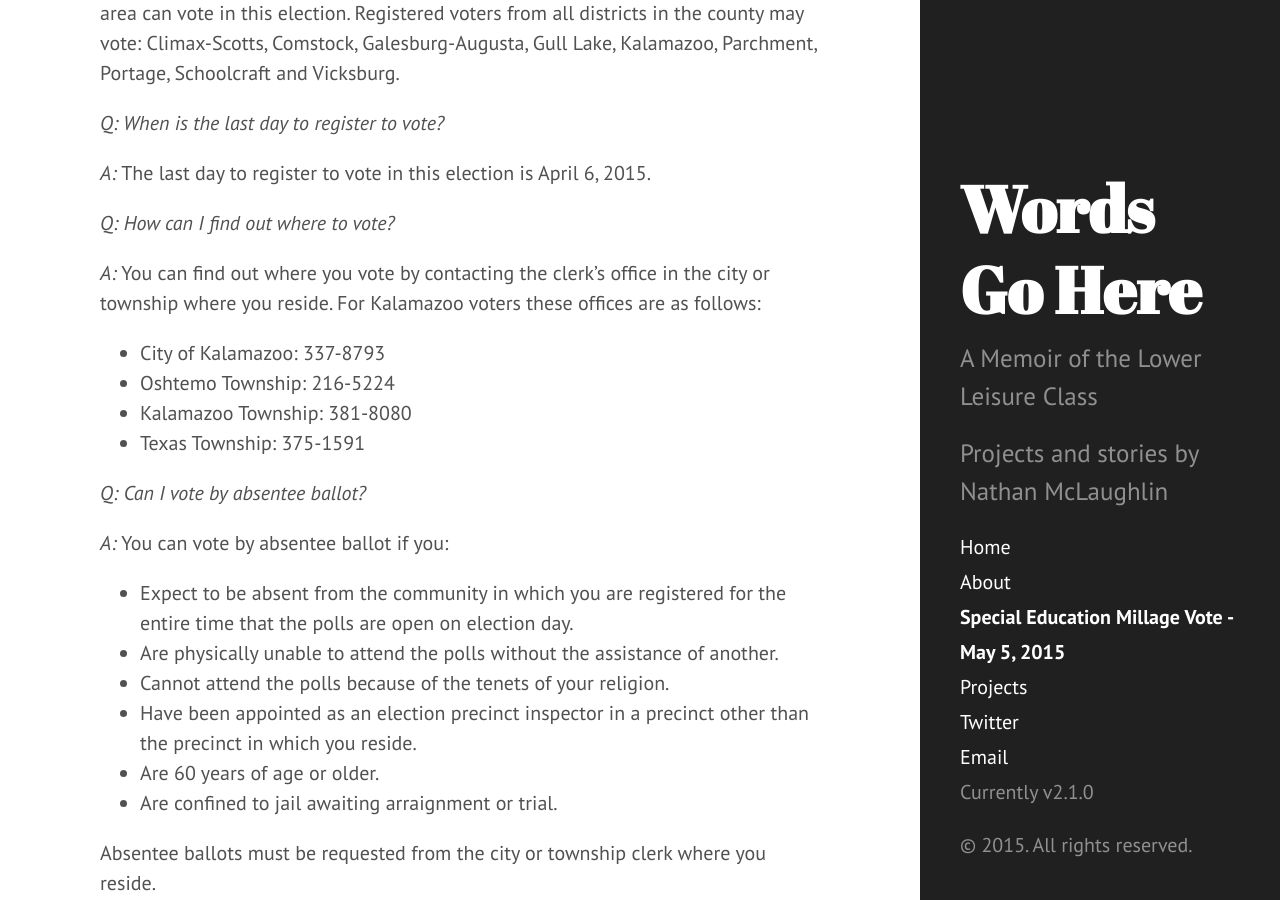
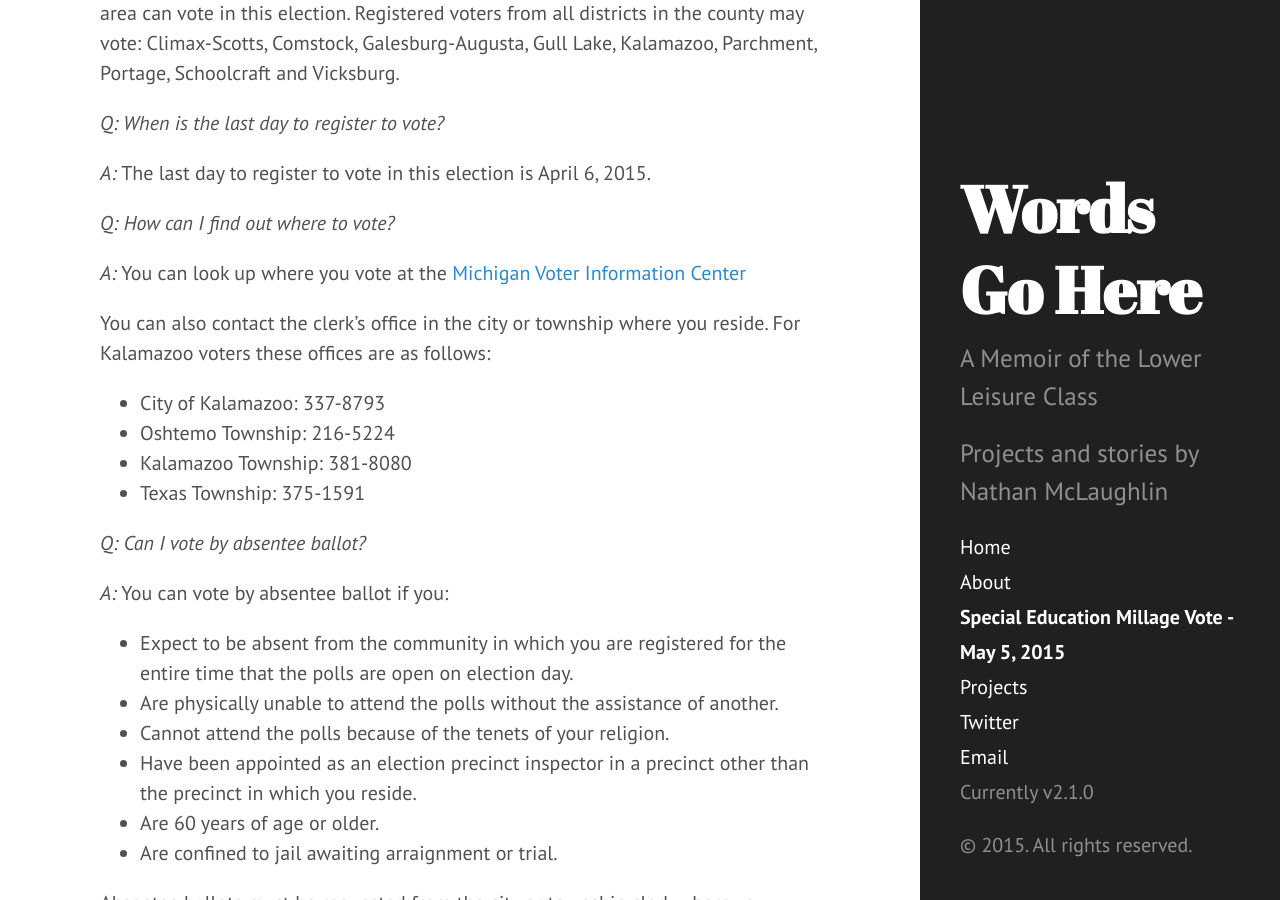
Before and after one commit to nathanmclaughlin/nathanmclaughlin.github.io, a Jekyll site: the page built from millage-facts.md, in a window 1280 px wide and 900 px high, scrolled down 1317 px. Built offline with Jekyll 4.4.1, drawn with Linux system fonts in a browser that asks for light colours; Markdown is read by kramdown in place of the engine named in the settings.

Commit message:
Added polling location link
Also fixed more typos

```diff
--- a/millage-facts.md
+++ b/millage-facts.md
@@ -35,7 +35,9 @@ Since special education services are largely required by federal and state laws,
 
 *Q: How can I find out where to vote?*
 
-*A:* You can find out where you vote by contacting the clerk's office in the city or township where you reside. For Kalamazoo voters these offices are as follows:
+*A:* You can look up where you vote at the [Michigan Voter Information Center]
+
+You can also contact the clerk's office in the city or township where you reside. For Kalamazoo voters these offices are as follows:
 
 * City of Kalamazoo: 337-8793
 * Oshtemo Township: 216-5224
@@ -57,3 +59,6 @@ Absentee ballots must be requested from the city or township clerk where you res
 
 ## Please Vote
 Please vote in this election. The polls will be open from 7:00 AM to 8:00 PM on Tuesday, May 5, 2015.
+
+
+[Michigan Voter Information Center]: https://vote.michigan.gov/mvic/
```
Also changed, not shown: 2 other files.
